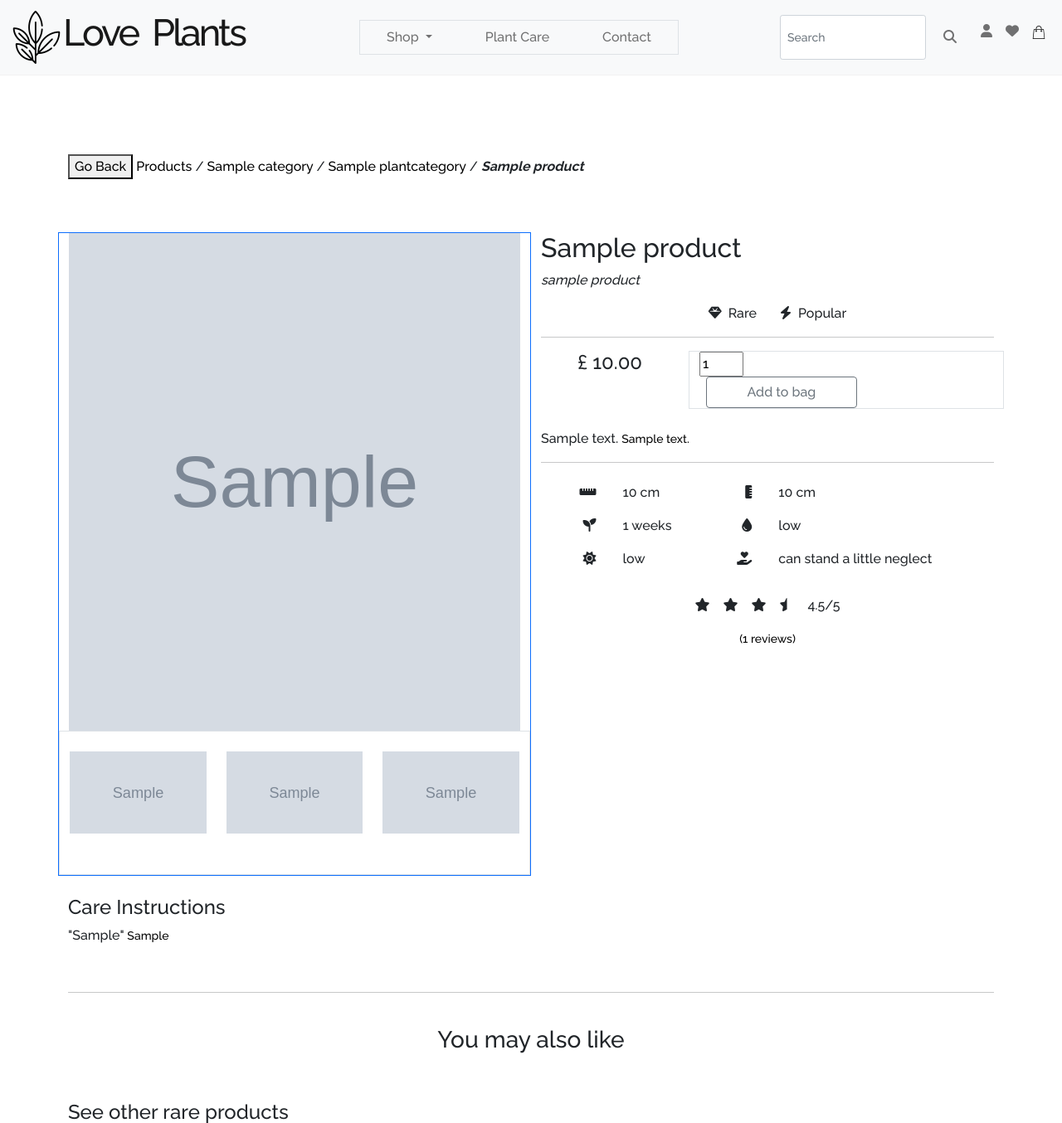
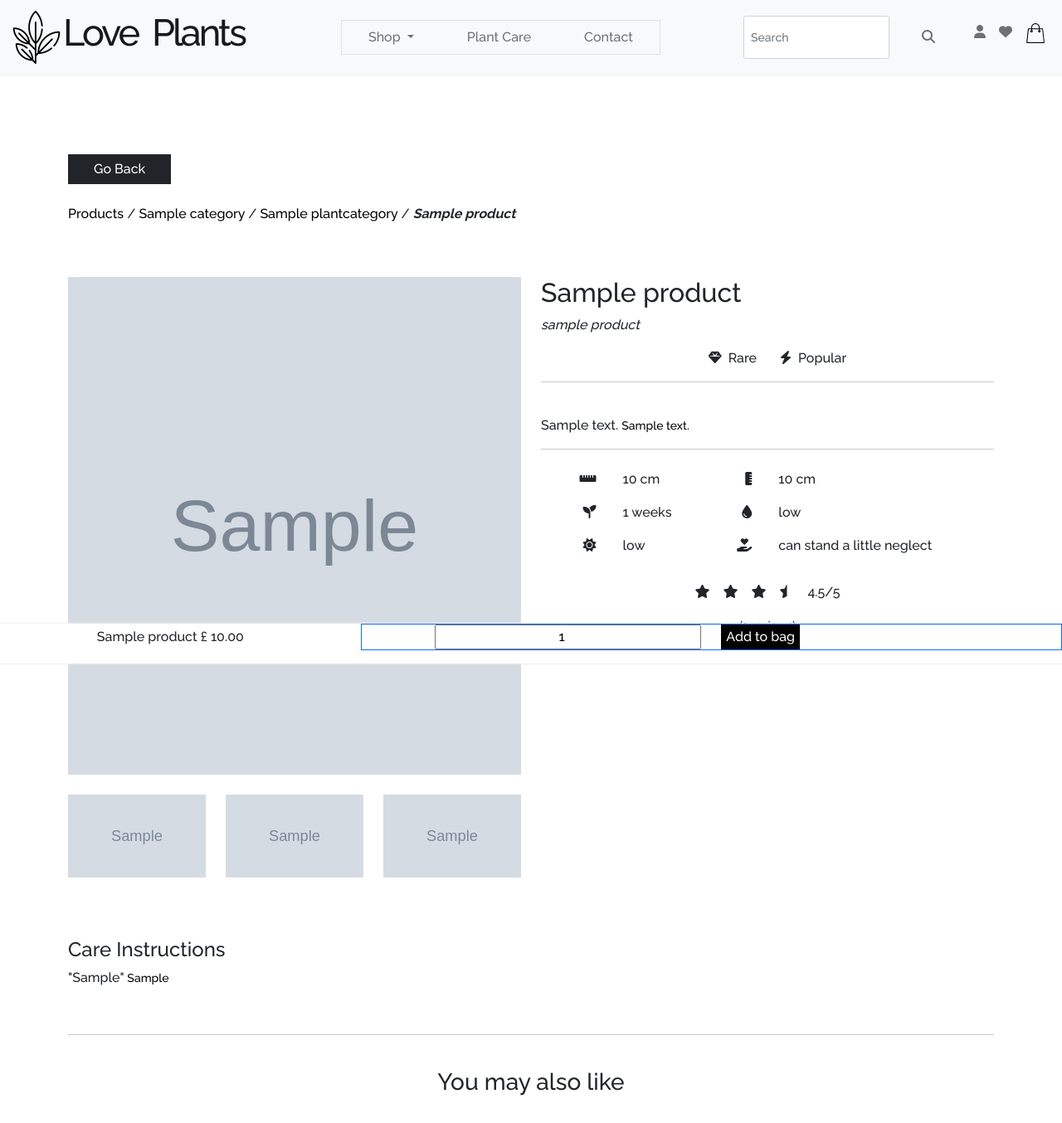
Before and after one commit to MojosBeans100/CI-MS5-loveplants, a Django app: page /products/product_detail/1 in a window 1280 px wide. Shown: the top 1354 px of the page at 83% size. Run offline with Django 3.2, Linux system fonts and the light colour scheme; a user stored in the database is signed in; tables that the repository leaves empty hold one stand-in row (values such as "Sample post"); grey boxes marked "Sample" are stand-in pictures; some libraries are stand-ins or nearby versions.

Commit message:
Add fixed row in product detail for price, add to bag

```diff
--- a/products/templates/products/product_detail.html
+++ b/products/templates/products/product_detail.html
@@ -6,7 +6,9 @@
 
     <div class="row my-5">
         <pp class="text-start">
-            <button onclick="history.back()">Go Back</button>
+            <button class="btn btn-dark" onclick="history.back()">Go Back</button>
+            <br>
+            <br>
             <a href="{% url 'products' %}">Products</a> /
             <a href="{% url 'products' %}?category={{product.category}}">{{product.category}}</a>
             {% if product.plant_category %}/
@@ -18,7 +20,7 @@
 
     <div class="row">
         <!-- LH for pics -->
-        <div class="col-sm-12 col-md-6 order-first border border-primary">
+        <div class="col-sm-12 col-md-6 order-first">
 
             <div class="row">
                 <div class="col">
@@ -26,7 +28,7 @@
                         title="Image credit: {{product.image1_source}}">
                 </div>
             </div>
-            <div class="row border py-4">
+            <div class="row py-4">
                 <div class="col">
                     <img class="product_detail_alt_img" style="width:100%; height:80%" onclick="changeImage(this)"
                         src="{{ product.image1_source_url }}" title="Image credit: {{product.image1_source}}">
@@ -48,6 +50,7 @@
 
             </div>
         </div>
+
         <!-- RH for detail -->
         <div class="col-sm-12 col-md-6 order-last">
             <h2>{{product.friendly_name}} {% if product.stock == "out of stock" %}(out of stock){% else %}{% endif %}
@@ -62,6 +65,7 @@
                 </div>
             </div>
 
+            <!-- rare, popular, easy care -->
             <p class="text-center">
                 {% if product.rare == True %}
                 <i class="ps-4 pe-2 fa-solid fa-gem"></i>Rare
@@ -75,11 +79,15 @@
             {% else %}
             {% endif %}
             <hr>
-            <div class="row">
-                <div class="col-4 text-center">
-                    <h4>£ {{product.price}}</h4>
+
+            <!-- price, add to basket -->
+            <div id="product-detail-add" class="row fixed-bottom bg-white">
+
+                <div class="col-12 col-sm-4 text-center py-1">
+                    <p>{{product.friendly_name}}  £ {{product.price}}</p>
                 </div>
-                <div class="d-flex align-items-end col-8 border">
+
+                <div class="col-12 col-sm-8">
                     {% if product.stock == "out of stock" %}
                     <!-- <button type="button" disabled class="mx-2 btn btn-outline-secondary btn-sm">
                         <large>-</large>
@@ -88,31 +96,35 @@
                     <!-- <button type="button" disabled class="mx-2 btn btn-outline-secondary btn-sm">
                         <large>+</large>
                     </button> -->
-                    <button type="button" disabled class="mx-2 btn btn-outline-secondary">Add to basket</button>
+                    <button type="button" disabled class="btn btn-outline-secondary">Add to basket</button>
+
+
                     {% else %}
+                    <!-- add product to bag -->
+                    <form class="form border border-primary" action="{% url 'add_to_bag' product.id %}" method="POST">
+                        {% csrf_token %}
+                        <div class="row px-2">
+                            <div class="col d-flex justify-content-end">
+                                <input class="qty_input text-center" type="number" min=1 max={{product.stock_quantity}}
+                                oninvalid="setCustomValidity('Not enough items in stock!')" value=1 name="quantity">
+                            </div>
+                            <div class="col d-flex justify-content-start">
 
-                    <!-- add product to bag -->
-                    <form class="form" action="{% url 'add_to_bag' product.id %}" method="POST">
-                        {% csrf_token %}
-                        <!-- <button type="button" class="mx-2 btn btn-outline-secondary btn-sm">
-                            <large>-</large>
-                        </button> -->
-                        <input class="qty_input" type="number" min=1 max={{product.stock_quantity}}
-                            oninvalid="setCustomValidity('Not enough items in stock!')" value=1 name="quantity">
-                        <!-- <button type="button" class="mx-2 btn btn-outline-secondary btn-sm">
-                            <large>+</large>
-                        </button> -->
-                        <input type="submit" class="mx-2 btn btn-outline-secondary" value="Add to bag">
-                        <input type="hidden" name="redirect_url" value="{{ request.path }}">
+                                    <input type="submit" class="" value="Add to bag">
+
+                            </div>
+                        </div>
+
+
+                        <input style="width: 0; height: 0;" type="hidden" name="redirect_url" value="{{ request.path }}">
                     </form>
                     {% endif %}
-
-                    {% for item in bag_items %}
+                </div>
+                {% for item in bag_items %}
                     {% if item.product.friendly_name == product.friendly_name %}
                     <p class="fw-bold">This item is already in your basket.</p>
                     {% endif %}
                     {% endfor %}
-                </div>
             </div>
             <br>
             <p>{{product.description}} <small><a href="{{product.description_url}}"
--- a/products/templates/products/products.html
+++ b/products/templates/products/products.html
@@ -334,7 +334,7 @@
                         </div>
 
                         <!-- product name and price -->
-                        <div class="card-body">
+                        <div class="card-body text-start">
                             <a href="{% url 'product_detail' product.id %}">
                                 <h5 class="card-title">{{product.friendly_name|upper}}</h5>
                             </a>
--- a/static/css/base.css
+++ b/static/css/base.css
@@ -95,8 +95,16 @@ button {
     width: 60%;
 }
 
-button {
+button,
+#add-to-bag {
     text-align: center !important;
+    border-radius: 0 !important;
+    padding-top: 5px !important;
+    padding-bottom: 5px !important;
+    padding-left: 30px !important;
+    padding-right: 30px !important;
+    color: white;
+    background-color: black;
 }
 
 .btn-outline-secondary {
@@ -105,6 +113,11 @@ button {
 
 .filter {
     color: orange;
+}
+
+.card-body{
+    padding-left: 0 !important;
+    line-height: 10px;
 }
 
 @media (min-width: 576px) {
@@ -134,6 +147,22 @@ button {
 .product_detail_alt_img:hover {
     opacity: 0.6;
 }
+
+#product-detail-add {
+    box-shadow: 0 0 2px 1px rgb(238, 235, 235) !important;
+}
+
+.qty_input,
+#add-to-bag {
+    width: 80%;
+}
+
+input[type=submit] {
+    background-color: black;
+    color: white;
+    border: none;
+}
+
 
 /* MEDIA QUERIES */
 @media (min-width: 768px) {
```
Also changed, not shown: static/media/bag-empty.png, static/media/bag-full.png.
